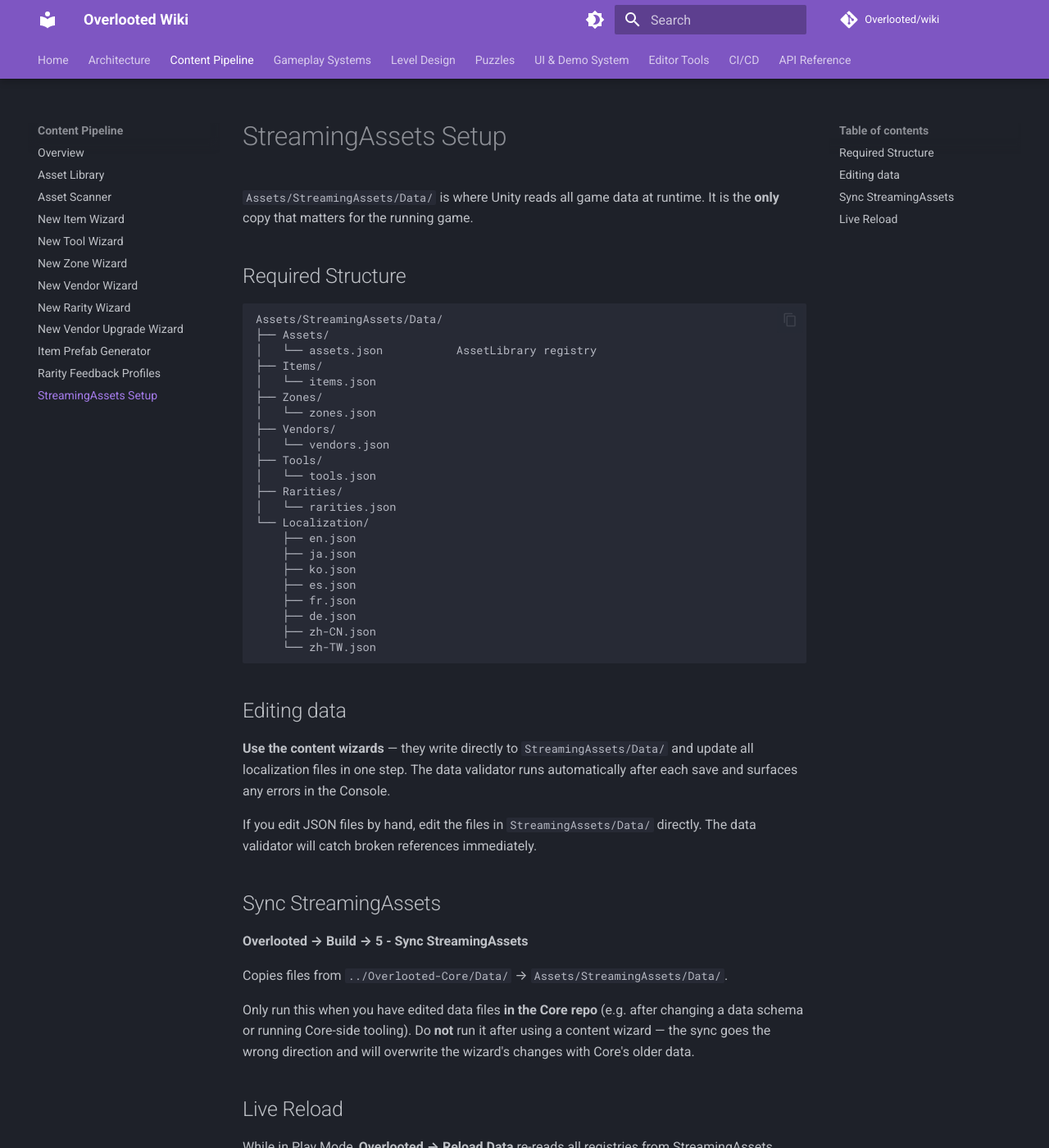
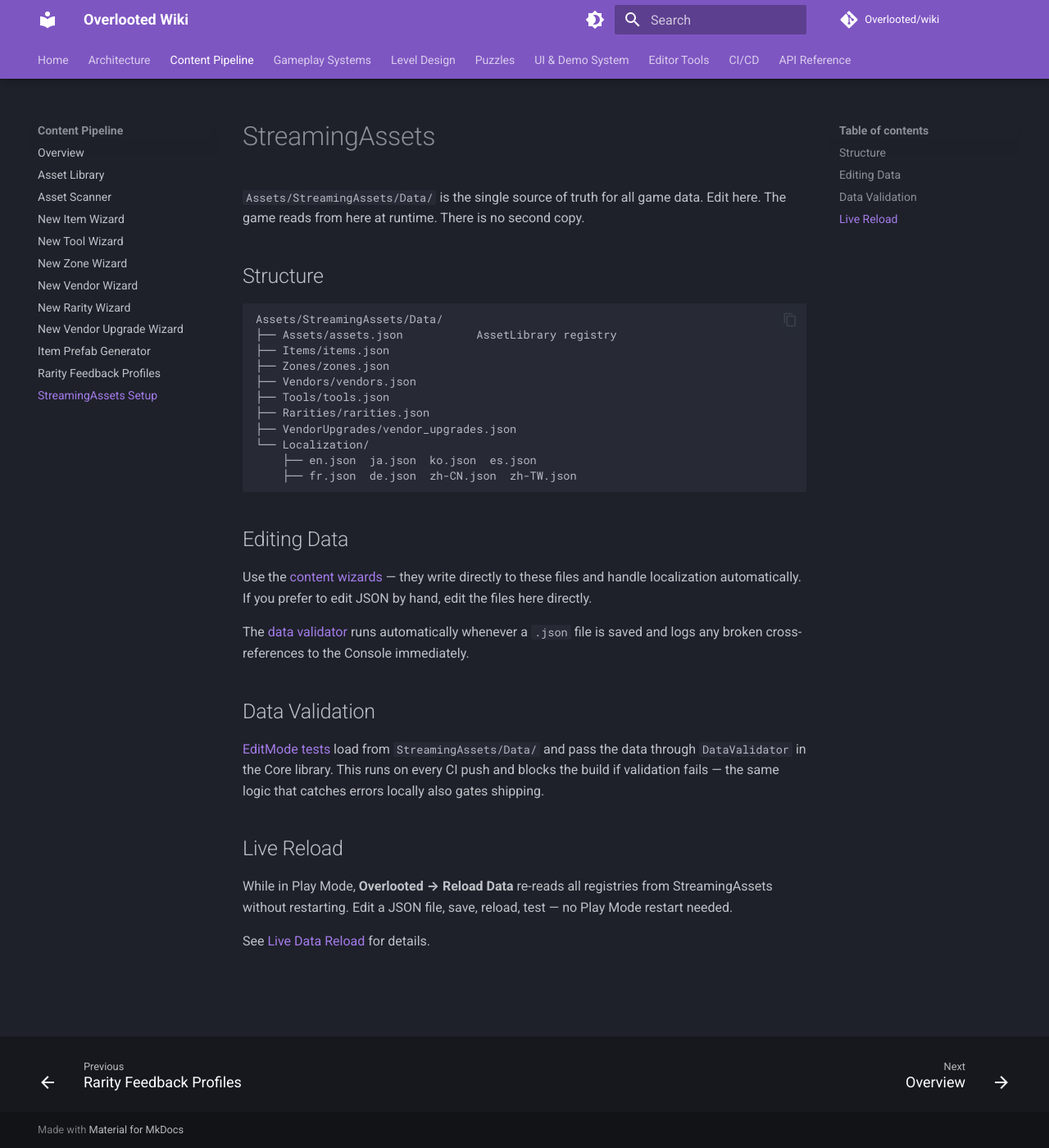
Before and after one commit to Overlooted/wiki, an MkDocs documentation site: the page built from docs/content-pipeline/streaming-assets.md, in a window 1280 px wide and 1400 px high. Shown: the whole window at 82% size. Built offline with MkDocs 1.6.1 and Material for MkDocs 9.7.7, drawn with Linux system fonts in a browser that asks for light colours; comment, search, counter and statistics services are not loaded; some of the changed text lies outside the part shown.

Commit message:
Remove sync step entirely: StreamingAssets is the single source of truth

````diff
--- a/docs/content-pipeline/streaming-assets.md
+++ b/docs/content-pipeline/streaming-assets.md
@@ -1,50 +1,35 @@
-# StreamingAssets Setup
+# StreamingAssets
 
-`Assets/StreamingAssets/Data/` is where Unity reads all game data at runtime. It is the **only** copy that matters for the running game.
+`Assets/StreamingAssets/Data/` is the single source of truth for all game data. Edit here. The game reads from here at runtime. There is no second copy.
 
-## Required Structure
+## Structure
 
 ```
 Assets/StreamingAssets/Data/
-├── Assets/
-│   └── assets.json           AssetLibrary registry
-├── Items/
-│   └── items.json
-├── Zones/
-│   └── zones.json
-├── Vendors/
-│   └── vendors.json
-├── Tools/
-│   └── tools.json
-├── Rarities/
-│   └── rarities.json
+├── Assets/assets.json           AssetLibrary registry
+├── Items/items.json
+├── Zones/zones.json
+├── Vendors/vendors.json
+├── Tools/tools.json
+├── Rarities/rarities.json
+├── VendorUpgrades/vendor_upgrades.json
 └── Localization/
-    ├── en.json
-    ├── ja.json
-    ├── ko.json
-    ├── es.json
-    ├── fr.json
-    ├── de.json
-    ├── zh-CN.json
-    └── zh-TW.json
+    ├── en.json  ja.json  ko.json  es.json
+    ├── fr.json  de.json  zh-CN.json  zh-TW.json
 ```
 
-## Editing data
+## Editing Data
 
-**Use the content wizards** — they write directly to `StreamingAssets/Data/` and update all localization files in one step. The data validator runs automatically after each save and surfaces any errors in the Console.
+Use the [content wizards](index.md) — they write directly to these files and handle localization automatically. If you prefer to edit JSON by hand, edit the files here directly.
 
-If you edit JSON files by hand, edit the files in `StreamingAssets/Data/` directly. The data validator will catch broken references immediately.
+The [data validator](../editor-tools/build-phases.md) runs automatically whenever a `.json` file is saved and logs any broken cross-references to the Console immediately.
 
-## Sync StreamingAssets
+## Data Validation
 
-**Overlooted → Build → 5 - Sync StreamingAssets**
-
-Copies files from `../Overlooted-Core/Data/` → `Assets/StreamingAssets/Data/`.
-
-Only run this when you have edited data files **in the Core repo** (e.g. after changing a data schema or running Core-side tooling). Do **not** run it after using a content wizard — the sync goes the wrong direction and will overwrite the wizard's changes with Core's older data.
+[EditMode tests](../cicd/build-pipeline.md) load from `StreamingAssets/Data/` and pass the data through `DataValidator` in the Core library. This runs on every CI push and blocks the build if validation fails — the same logic that catches errors locally also gates shipping.
 
 ## Live Reload
 
-While in Play Mode, **Overlooted → Reload Data** re-reads all registries from StreamingAssets without restarting. Useful for tweaking values — edit the JSON, save, reload, test immediately.
+While in Play Mode, **Overlooted → Reload Data** re-reads all registries from StreamingAssets without restarting. Edit a JSON file, save, reload, test — no Play Mode restart needed.
 
 See [Live Data Reload](../editor-tools/live-reload.md) for details.
````
Also changed, not shown: docs/architecture/core-package.md (+22 -9 lines), docs/editor-tools/build-phases.md (+1 -7 lines), docs/level-design/index.md (+0 -1 lines), docs/level-design/spawn-points.md (+3 -4 lines), docs/level-design/zone-setup.md (+4 -5 lines).
